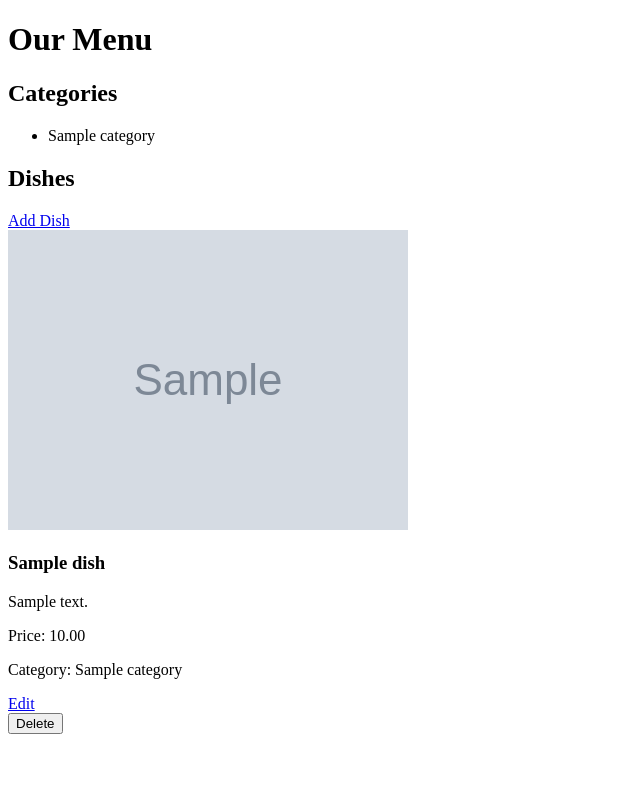
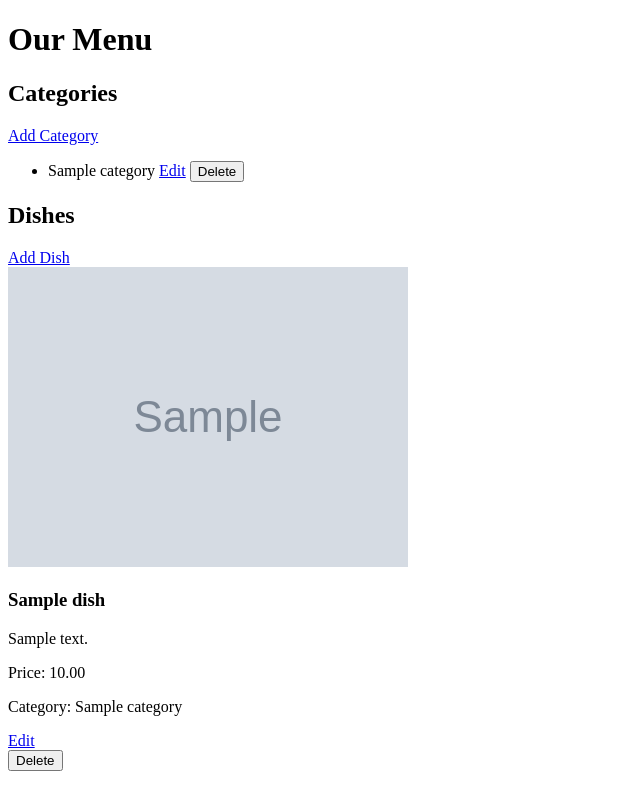
Before and after one commit to PSNGR4U/MDproject, a Django app: page /menu/ in a window 1280 px wide. Shown: the whole page, without its empty margins (0-640 px from the left). Run offline with Django 4.2, Linux system fonts and the light colour scheme; a user stored in the database is signed in; tables that the repository leaves empty hold one stand-in row (values such as "Sample post"); grey boxes marked "Sample" are stand-in pictures.

Commit message:
Add category management functionality

```diff
--- a/menu/templates/menu/menu.html
+++ b/menu/templates/menu/menu.html
@@ -10,9 +10,27 @@
     <h1>Our Menu</h1>
 
     <h2>Categories</h2>
+
+    {% if can_manage_menu %}
+    <a href="{% url 'add_category' %}">Add Category</a>
+    {% endif %}
+
     <ul>
         {% for category in categories %}
-        <li>{{ category.name }}</li>
+        <li>
+            {{ category.name }}
+
+            {% if can_manage_menu %}
+            <a href="{% url 'edit_category' category.pk %}">Edit</a>
+
+            <form method="POST" action="{% url 'delete_category' category.pk %}" style="display: inline;">
+                {% csrf_token %}
+                <button type="submit" onclick="return confirm('Are you sure you want to delete this category?');">
+                    Delete
+                </button>
+            </form>
+            {% endif %}
+        </li>
         {% empty %}
         <li>No categories available.</li>
         {% endfor %}
--- a/menu/urls.py
+++ b/menu/urls.py
@@ -1,11 +1,15 @@
-
 from django.urls import path
 from . import views
 
 
 urlpatterns = [
     path('', views.menu_page, name='menu'),
+
     path('add/', views.add_dish, name='add_dish'),
     path('<int:pk>/edit/', views.edit_dish, name='edit_dish'),
     path('<int:pk>/delete/', views.delete_dish, name='delete_dish'),
+
+    path('categories/add/', views.add_category, name='add_category'),
+    path('categories/<int:pk>/edit/', views.edit_category, name='edit_category'),
+    path('categories/<int:pk>/delete/', views.delete_category, name='delete_category'),
 ]
--- a/menu/views.py
+++ b/menu/views.py
@@ -7,7 +7,7 @@ from django.contrib.auth.decorators import login_required
 from django.core.exceptions import PermissionDenied
 
 from .models import Dish, Category
-from .forms import DishForm
+from .forms import DishForm, CategoryForm
 
 
 def menu_manager_required(view_func):
@@ -121,3 +121,62 @@ def delete_dish(request, pk):
         'menu/confirm_delete.html',
         {'dish': dish}
     )
+
+
+@menu_manager_required
+def add_category(request):
+    if request.method == 'POST':
+        form = CategoryForm(request.POST)
+
+        if form.is_valid():
+            form.save()
+            return redirect('menu')
+    else:
+        form = CategoryForm()
+
+    return render(request, 'menu/category_form.html', {'form': form})
+
+
+@menu_manager_required
+def edit_category(request, pk):
+    category = get_object_or_404(Category, pk=pk)
+
+    if request.method == 'POST':
+        form = CategoryForm(request.POST, instance=category)
+
+        if form.is_valid():
+            form.save()
+            return redirect('menu')
+    else:
+        form = CategoryForm(instance=category)
+
+    return render(
+        request,
+        'menu/category_form.html',
+        {'form': form, 'category': category}
+    )
+
+
+@menu_manager_required
+def delete_category(request, pk):
+    category = get_object_or_404(Category, pk=pk)
+
+    if request.method == 'POST':
+        if category.dishes.exists():
+            return render(
+                request,
+                'menu/confirm_category_delete.html',
+                {
+                    'category': category,
+                    'error': 'Cannot delete a category that contains dishes.'
+                }
+            )
+
+        category.delete()
+        return redirect('menu')
+
+    return render(
+        request,
+        'menu/confirm_category_delete.html',
+        {'category': category}
+    )
```
Also changed, not shown: menu/forms.py (+6 -1 lines), menu/templates/menu/category_form.html (added, +31 -0 lines), menu/templates/menu/confirm_category_delete.html (added, +30 -0 lines).
